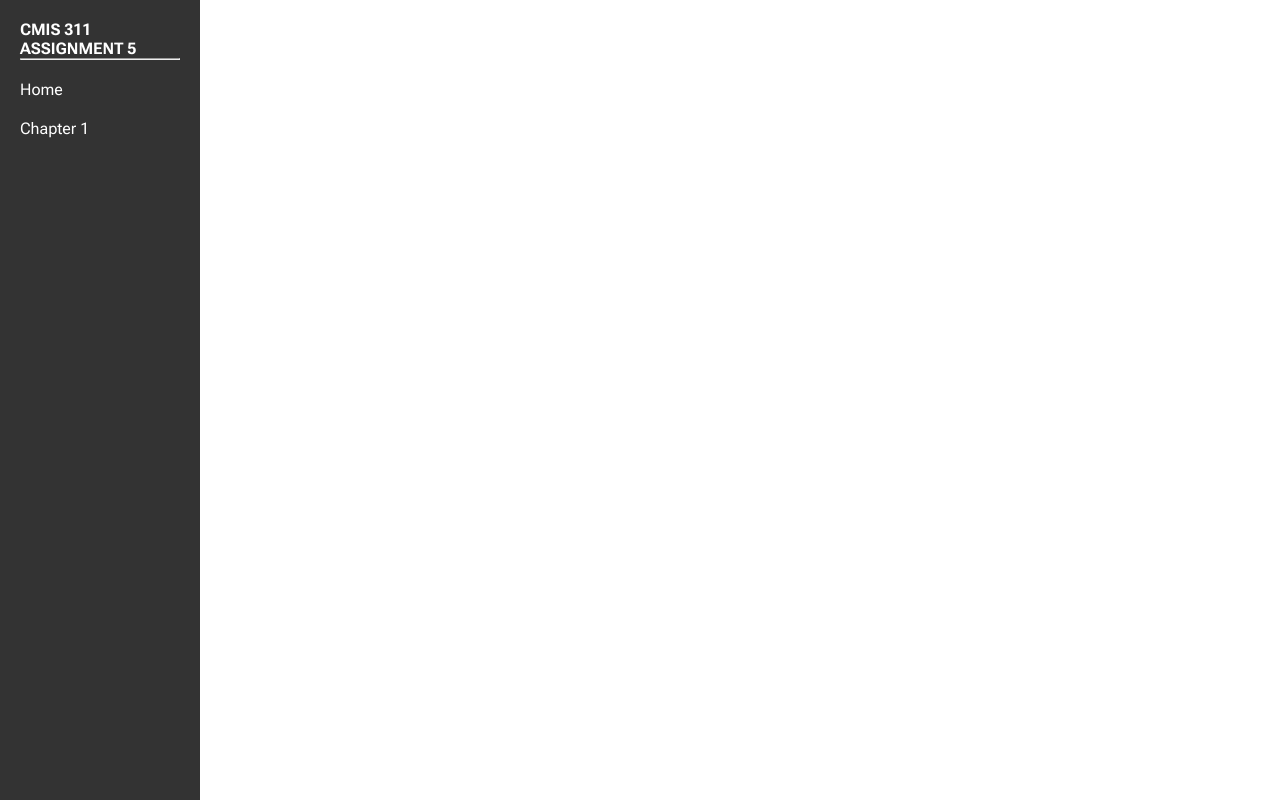
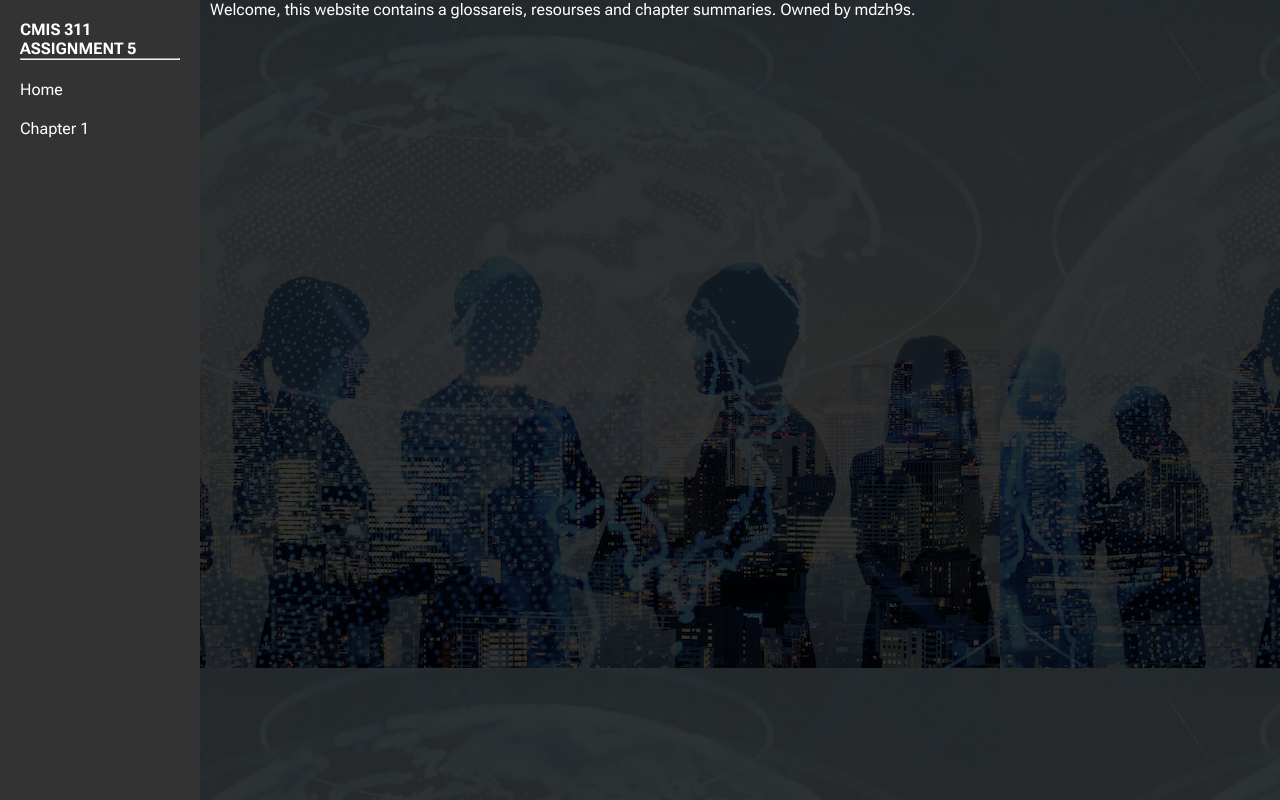
Before and after one commit to MDZh9s/CMIS311_5ASSIGNMENT, a plain HTML site: page index.html in a window 1280 px wide. Drawn offline with Linux system fonts and the light colour scheme.

Commit message:
background

```diff
--- a/index.html
+++ b/index.html
@@ -11,10 +11,23 @@
 <div id="nav-template"></div>
 <body>
    <main class="main-content">
-
+      Welcome, this website contains a glossareis, resourses and chapter summaries. Owned by mdzh9s.
 
    </main>
    <script src="templating.js"></script>
    <style src="styles.css"></style>
 </body>
 </html>
+<style>
+   body {
+      padding-left: 210px;
+      color: white;
+      background: linear-gradient(rgba(0, 0, 0, 0.799), rgba(0, 0, 0, 0.799)),
+         url('background.png') !important;
+      background-size: cover;
+      background-position: center;
+      background-repeat: no-repeat;
+      height: 100vh;
+      margin: 0;
+   }
+</style>
```
Also changed, not shown: background.png (added).
